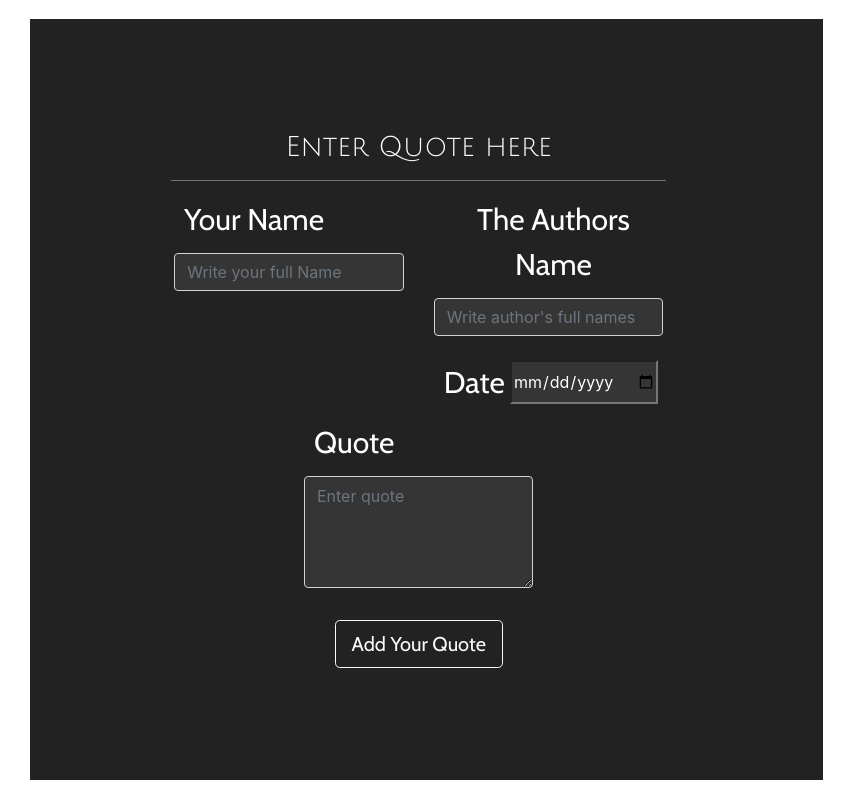
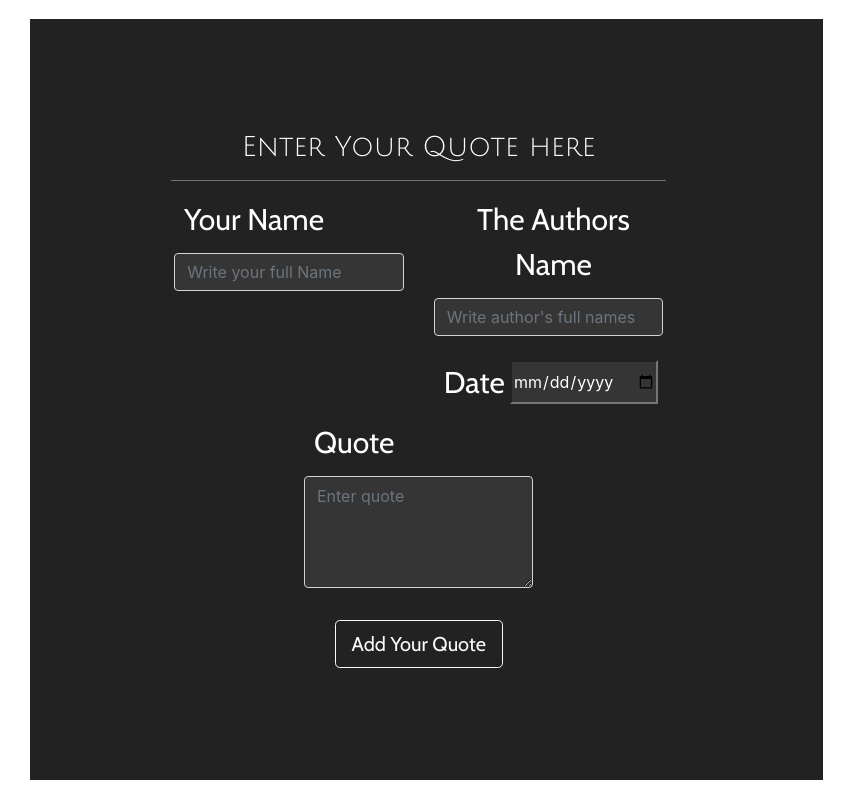
Before and after one commit to shizukane/quotes-app, an Angular app: page / in a window 1280 px wide. Shown: the part 1480-2290 px from the top of the page, without its empty margins (0-856 px from the left). Built offline with nearby package versions, Linux system fonts and the light colour scheme.

Commit message:
corrected spellingsin html

```diff
--- a/src/app/quotes/quotes.component.html
+++ b/src/app/quotes/quotes.component.html
@@ -31,7 +31,7 @@
         </div> <br><br><br><br><br><br><br>
     <div class="container">
         <div class="incoming-form">
-          <h3>Enter Quote here</h3>
+          <h3>Enter Your Quote here</h3>
           <hr>
           <app-quote-form class="form"(addQuotes)='addNewQuotes($event)'></app-quote-form>
         </div>
```
